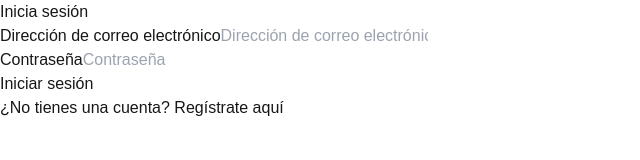
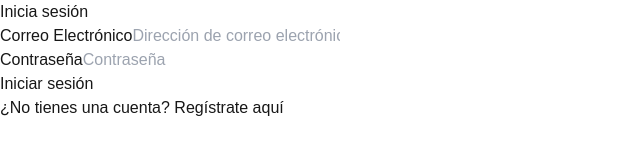
Before and after one commit to medine-tech/medine-tech-erp, a Next.js app in the folder apps/backoffice/: page /login in a window 1280 px wide. Shown: the top 160 px of the page, without its empty margins (0-640 px from the left). Built offline with nearby package versions, Linux system fonts and the light colour scheme.

Commit message:
fet(ME-79): Login Page and middleware modifications

```diff
--- a/apps/backoffice/src/app/actions/auth.ts
+++ b/apps/backoffice/src/app/actions/auth.ts
@@ -39,7 +39,7 @@ export async function login(formData: z.infer<typeof loginSchema>) {
         } else {
             return {
                 success: false,
-                message: data.message || "Error de inicio de sesion",
+                message: data.message || "Error de inicio de sesión",
                 errors: data.errors || [],
             }
         }
--- /dev/null
+++ b/apps/backoffice/src/app/components/ui/form.tsx
@@ -0,0 +1,178 @@
+"use client"
+
+import * as React from "react"
+import * as LabelPrimitive from "@radix-ui/react-label"
+import { Slot } from "@radix-ui/react-slot"
+import {
+    Controller,
+    ControllerProps,
+    FieldPath,
+    FieldValues,
+    FormProvider,
+    useFormContext,
+} from "react-hook-form"
+
+import { cn } from "@/app/lib/utils"
+import { Label } from "@/app/components/ui/label"
+
+const Form = FormProvider
+
+type FormFieldContextValue<
+    TFieldValues extends FieldValues = FieldValues,
+    TName extends FieldPath<TFieldValues> = FieldPath<TFieldValues>
+> = {
+    name: TName
+}
+
+const FormFieldContext = React.createContext<FormFieldContextValue>(
+    {} as FormFieldContextValue
+)
+
+const FormField = <
+    TFieldValues extends FieldValues = FieldValues,
+    TName extends FieldPath<TFieldValues> = FieldPath<TFieldValues>
+>({
+      ...props
+  }: ControllerProps<TFieldValues, TName>) => {
+    return (
+        <FormFieldContext.Provider value={{ name: props.name }}>
+            <Controller {...props} />
+        </FormFieldContext.Provider>
+    )
+}
+
+const useFormField = () => {
+    const fieldContext = React.useContext(FormFieldContext)
+    const itemContext = React.useContext(FormItemContext)
+    const { getFieldState, formState } = useFormContext()
+
+    const fieldState = getFieldState(fieldContext.name, formState)
+
+    if (!fieldContext) {
+        throw new Error("useFormField should be used within <FormField>")
+    }
+
+    const { id } = itemContext
+
+    return {
+        id,
+        name: fieldContext.name,
+        formItemId: `${id}-form-item`,
+        formDescriptionId: `${id}-form-item-description`,
+        formMessageId: `${id}-form-item-message`,
+        ...fieldState,
+    }
+}
+
+type FormItemContextValue = {
+    id: string
+}
+
+const FormItemContext = React.createContext<FormItemContextValue>(
+    {} as FormItemContextValue
+)
+
+const FormItem = React.forwardRef<
+    HTMLDivElement,
+    React.HTMLAttributes<HTMLDivElement>
+>(({ className, ...props }, ref) => {
+    const id = React.useId()
+
+    return (
+        <FormItemContext.Provider value={{ id }}>
+            <div ref={ref} className={cn("space-y-2", className)} {...props} />
+        </FormItemContext.Provider>
+    )
+})
+FormItem.displayName = "FormItem"
+
+const FormLabel = React.forwardRef<
+    React.ElementRef<typeof LabelPrimitive.Root>,
+    React.ComponentPropsWithoutRef<typeof LabelPrimitive.Root>
+>(({ className, ...props }, ref) => {
+    const { error, formItemId } = useFormField()
+
+    return (
+        <Label
+            ref={ref}
+            className={cn(error && "text-destructive", className)}
+            htmlFor={formItemId}
+            {...props}
+        />
+    )
+})
+FormLabel.displayName = "FormLabel"
+
+const FormControl = React.forwardRef<
+    React.ElementRef<typeof Slot>,
+    React.ComponentPropsWithoutRef<typeof Slot>
+>(({ ...props }, ref) => {
+    const { error, formItemId, formDescriptionId, formMessageId } = useFormField()
+
+    return (
+        <Slot
+            ref={ref}
+            id={formItemId}
+            aria-describedby={
+                !error
+                    ? `${formDescriptionId}`
+                    : `${formDescriptionId} ${formMessageId}`
+            }
+            aria-invalid={!!error}
+            {...props}
+        />
+    )
+})
+FormControl.displayName = "FormControl"
+
+const FormDescription = React.forwardRef<
+    HTMLParagraphElement,
+    React.HTMLAttributes<HTMLParagraphElement>
+>(({ className, ...props }, ref) => {
+    const { formDescriptionId } = useFormField()
+
+    return (
+        <p
+            ref={ref}
+            id={formDescriptionId}
+            className={cn("text-[0.8rem] text-muted-foreground", className)}
+            {...props}
+        />
+    )
+})
+FormDescription.displayName = "FormDescription"
+
+const FormMessage = React.forwardRef<
+    HTMLParagraphElement,
+    React.HTMLAttributes<HTMLParagraphElement>
+>(({ className, children, ...props }, ref) => {
+    const { error, formMessageId } = useFormField()
+    const body = error ? String(error?.message) : children
+
+    if (!body) {
+        return null
+    }
+
+    return (
+        <p
+            ref={ref}
+            id={formMessageId}
+            className={cn("text-[0.8rem] font-medium text-destructive", className)}
+            {...props}
+        >
+            {body}
+        </p>
+    )
+})
+FormMessage.displayName = "FormMessage"
+
+export {
+    useFormField,
+    Form,
+    FormItem,
+    FormLabel,
+    FormControl,
+    FormDescription,
+    FormMessage,
+    FormField,
+}
--- /dev/null
+++ b/apps/backoffice/src/app/components/ui/input.tsx
@@ -0,0 +1,22 @@
+import * as React from "react"
+
+import { cn } from "@/app/lib/utils"
+
+const Input = React.forwardRef<HTMLInputElement, React.ComponentProps<"input">>(
+    ({ className, type, ...props }, ref) => {
+        return (
+            <input
+                type={type}
+                className={cn(
+                    "flex h-9 w-full rounded-md border border-input bg-transparent px-3 py-1 text-base shadow-sm transition-colors file:border-0 file:bg-transparent file:text-sm file:font-medium file:text-foreground placeholder:text-muted-foreground focus-visible:outline-none focus-visible:ring-1 focus-visible:ring-ring disabled:cursor-not-allowed disabled:opacity-50 md:text-sm",
+                    className
+                )}
+                ref={ref}
+                {...props}
+            />
+        )
+    }
+)
+Input.displayName = "Input"
+
+export { Input }
--- /dev/null
+++ b/apps/backoffice/src/app/components/ui/label.tsx
@@ -0,0 +1,26 @@
+"use client"
+
+import * as React from "react"
+import * as LabelPrimitive from "@radix-ui/react-label"
+import { cva, type VariantProps } from "class-variance-authority"
+
+import { cn } from "@/app/lib/utils"
+
+const labelVariants = cva(
+    "text-sm font-medium leading-none peer-disabled:cursor-not-allowed peer-disabled:opacity-70"
+)
+
+const Label = React.forwardRef<
+    React.ElementRef<typeof LabelPrimitive.Root>,
+    React.ComponentPropsWithoutRef<typeof LabelPrimitive.Root> &
+    VariantProps<typeof labelVariants>
+>(({ className, ...props }, ref) => (
+    <LabelPrimitive.Root
+        ref={ref}
+        className={cn(labelVariants(), className)}
+        {...props}
+    />
+))
+Label.displayName = LabelPrimitive.Root.displayName
+
+export { Label }
--- /dev/null
+++ b/apps/backoffice/src/app/lib/utils.ts
@@ -0,0 +1,6 @@
+import { clsx, type ClassValue } from "clsx"
+import { twMerge } from "tailwind-merge"
+
+export function cn(...inputs: ClassValue[]) {
+    return twMerge(clsx(inputs))
+}
--- a/apps/backoffice/src/app/login/page.tsx
+++ b/apps/backoffice/src/app/login/page.tsx
@@ -4,57 +4,41 @@ import { useForm } from "react-hook-form"
 import { zodResolver } from "@hookform/resolvers/zod"
 import { z } from "zod"
 import { useRouter } from "next/navigation"
-import toast, { Toaster } from "react-hot-toast"
+import {
+    toast,
+    Toaster,
+} from "sonner"
 import { login } from "@/app/actions/auth"
 import Link from "next/link"
-import { useEffect } from "react"
+import { loginSchema } from "@/app/utils/zodSchemas"
+import {
+    Form,
+    FormItem,
+    FormLabel,
+    FormControl,
+    FormField,
+    FormMessage
+} from "@/app/components/ui/form"
+import { Input } from "@/app/components/ui/input"
 
-// Define the schema for form validation
-const loginSchema = z.object({
-    email: z.string().email("Ingresa un correo electrónico válido"),
-    password: z.string().min(6, "La contraseña debe tener al menos 6 caracteres"),
+export default function LoginPage() {
+    const LoginFormData = useForm<z.infer<typeof loginSchema>>({
+      resolver: zodResolver(loginSchema),
+      defaultValues: {
+        email: "",
+        password: "",
+      },
     })
 
-// Infer the type from the schema
-type LoginFormData = z.infer<typeof loginSchema>
-
-export default function LoginPage() {
     const router = useRouter()
 
-    const {
-        register,
-        handleSubmit,
-        formState: { errors },
-    } = useForm<LoginFormData>({
-        resolver: zodResolver(loginSchema),
-    })
-
-    useEffect(() => {
-        const token = document.cookie
-            .split("; ")
-            .find(row => row.startsWith("authToken="))
-            ?.split("=")[1];
-
-        if (token) {
-            router.push("/dashboard");
-        }
-    }, [router]);
-
-    const onSubmit = async (data: LoginFormData) => {
+    async function onSubmit(data: z.infer<typeof loginSchema>) {
         const result = await login(data);
 
-        if (result.success && "token" in result) {
-            document.cookie = `authToken=${result.token}; path=/; Secure; SameSite=Strict`;
+        if (result.success) {
             router.push("/dashboard");
         } else {
             toast.error(result.message)
-            if (result.errors && typeof result.errors === "object") {
-                Object.entries(result.errors).forEach(([field, messages]) => {
-                    if (Array.isArray(messages)) {
-                        messages.forEach((message) => console.error(message));
-                    }
-                });
-            }
         }
     }
 
@@ -62,41 +46,49 @@ export default function LoginPage() {
         <div className="min-h-screen flex items-center justify-center bg-gray-100">
             <div className="max-w-md w-full space-y-8 p-8 bg-white rounded-xl shadow-md">
                 <h2 className="mt-6 text-center text-3xl font-extrabold text-gray-900">Inicia sesión</h2>
-                <form
-                    className="mt-8 space-y-6"
-                    onSubmit={handleSubmit(onSubmit)}
+                <Form {...LoginFormData}>
+                    <form className="mt-8 space-y-6"
+                    onSubmit={LoginFormData.handleSubmit(onSubmit)}
                     >
-                    <div className="rounded-md shadow-sm -space-y-px">
-                        <div>
-                            <label htmlFor="email" className="sr-only">
-                                Dirección de correo electrónico
-                            </label>
-                            <input
-                                id="email"
+
+                        <FormField
+                            name="email"
+                            control={LoginFormData.control}
+                            render={({ field }) => (
+                                <FormItem>
+                                    <FormLabel className="text-black">Correo Electrónico</FormLabel>
+                                    <FormControl>
+                                        <Input
                                             type="email"
-                                {...register("email")}
-                                className="appearance-none rounded-none relative block w-full px-3 py-2 border border-gray-300 placeholder-gray-500 text-gray-900 rounded-t-md focus:outline-none focus:ring-indigo-500 focus:border-indigo-500 focus:z-10 sm:text-sm"
                                             placeholder="Dirección de correo electrónico"
+                                            className="text-black"
+                                            {...field}
                                         />
-                            {errors.email && <p className="text-red-500 text-xs mt-1">{errors.email.message}</p>}
-                        </div>
-                        <div>
-                            <label htmlFor="password" className="sr-only">
-                                Contraseña
-                            </label>
-                            <input
-                                id="password"
+                                    </FormControl>
+                                    <FormMessage className="text-red-500 text-xs mt-1" />
+                                </FormItem>
+                            )}
+                        />
+
+                        <FormField
+                            name="password"
+                            control={LoginFormData.control}
+                            render={({ field }) => (
+                                <FormItem>
+                                    <FormLabel className="text-black">Contraseña</FormLabel>
+                                    <FormControl>
+                                        <Input
                                             type="password"
-                                {...register("password")}
-                                className="appearance-none rounded-none relative block w-full px-3 py-2 border border-gray-300 placeholder-gray-500 text-gray-900 rounded-b-md focus:outline-none focus:ring-indigo-500 focus:border-indigo-500 focus:z-10 sm:text-sm"
                                             placeholder="Contraseña"
+                                            className="text-black"
+                                            {...field}
                                         />
-                            {errors.password && <p className="text-red-500 text-xs mt-1">{errors.password.message}</p>}
-                        </div>
-                    </div>
+                                    </FormControl>
+                                    <FormMessage className="text-red-500 text-xs mt-1" />
+                                </FormItem>
+                            )}
+                        />
 
-                    <div>
-                        <input type="hidden" name="redirectTo" />
                         <button
                             type="submit"
                             className="group relative w-full flex justify-center py-2 px-4 border border-transparent text-sm font-medium rounded-md text-white bg-indigo-600 hover:bg-indigo-700 focus:outline-none focus:ring-2 focus:ring-offset-2 focus:ring-indigo-500"
@@ -104,8 +96,9 @@ export default function LoginPage() {
                             Iniciar sesión
                         </button>
                         <Toaster />
-                    </div>
                     </form>
+                </Form>
+
                 <div className="text-sm text-center">
                     <Link href="#" className="font-medium text-indigo-600 hover:text-indigo-500">
                         ¿No tienes una cuenta? Regístrate aquí
--- /dev/null
+++ b/apps/backoffice/src/app/utils/zodSchemas.ts
@@ -0,0 +1,10 @@
+import { z } from "zod";
+
+export const loginSchema = z.object({
+    email: z
+        .string()
+        .email("Ingresa un correo electrónico válido"),
+    password: z
+        .string()
+        .min(6, "La contraseña debe tener al menos 6 caracteres"),
+})
```
Also changed, not shown: apps/backoffice/package.json (+8 -1 lines), apps/backoffice/src/middleware.ts (+17 -4 lines), 1 other file (tests, documents, lock files or other folders). Lines whose indentation alone changed are shown as unchanged.
